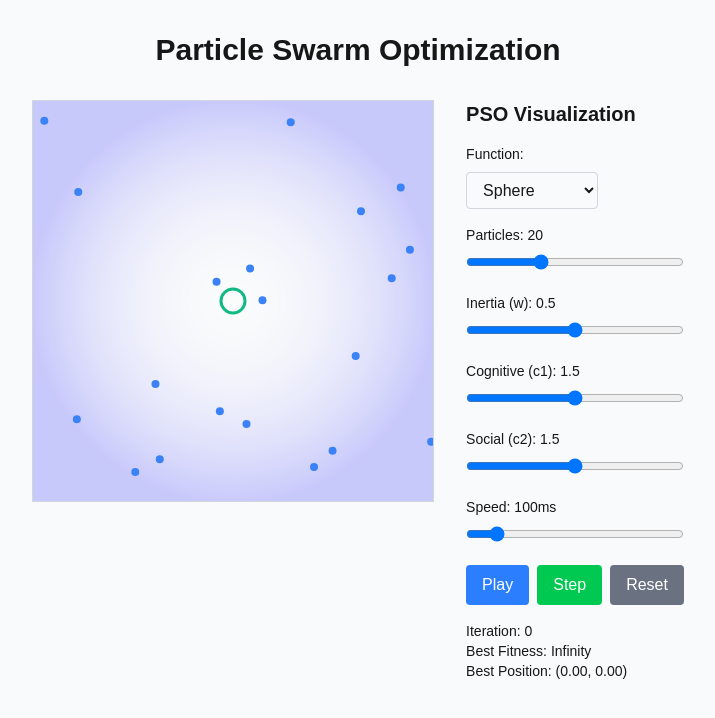
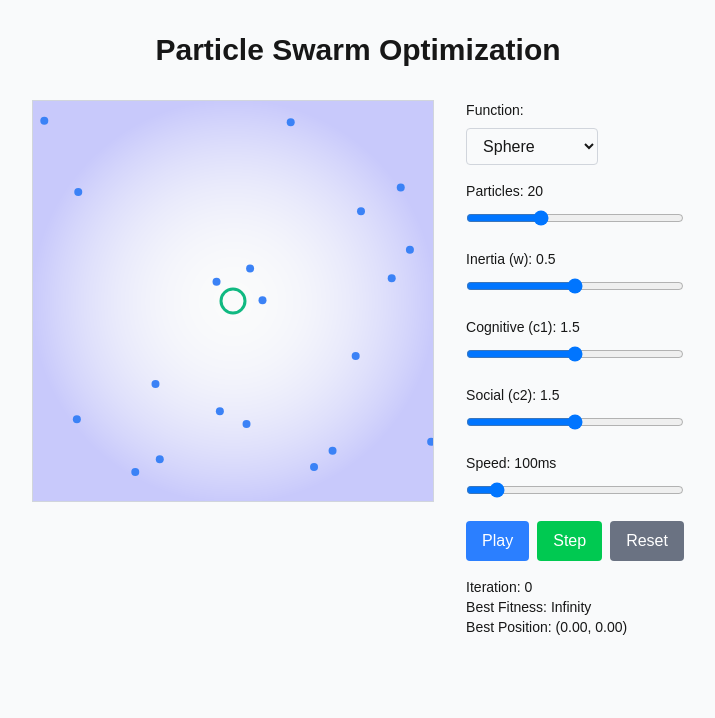
Before and after one commit to Angeloyo/pso, a Next.js app: page / in a window 1280 px wide. Shown: the top 718 px of the page, without its empty margins (282-997 px from the left). Built offline with nearby package versions, Linux system fonts and the light colour scheme.

Commit message:
remove redundant text

```diff
--- a/src/app/components/PSO.tsx
+++ b/src/app/components/PSO.tsx
@@ -211,7 +211,6 @@ export default function PSO() {
       </div>
 
       <div className="flex flex-col gap-4">
-        <h2 className="text-xl font-bold">PSO Visualization</h2>
 
         <div className="flex flex-col gap-4">
           <div>
```
